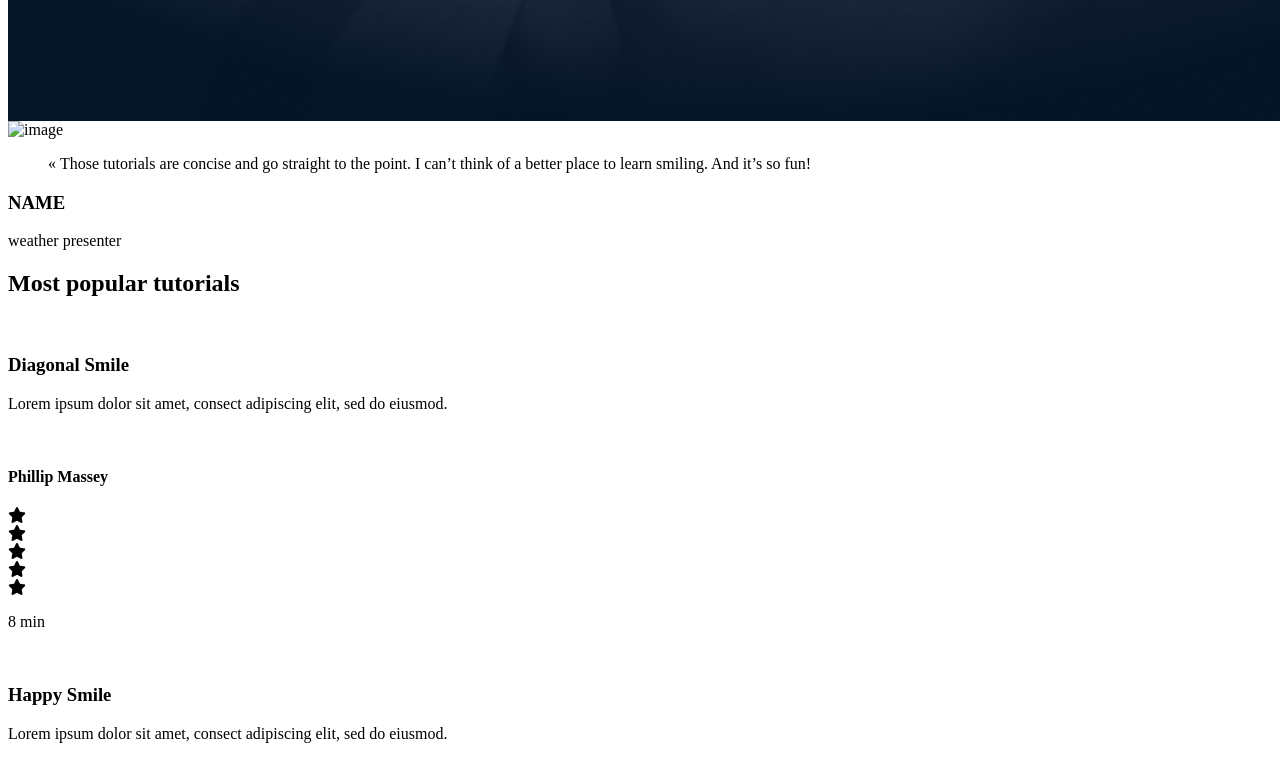
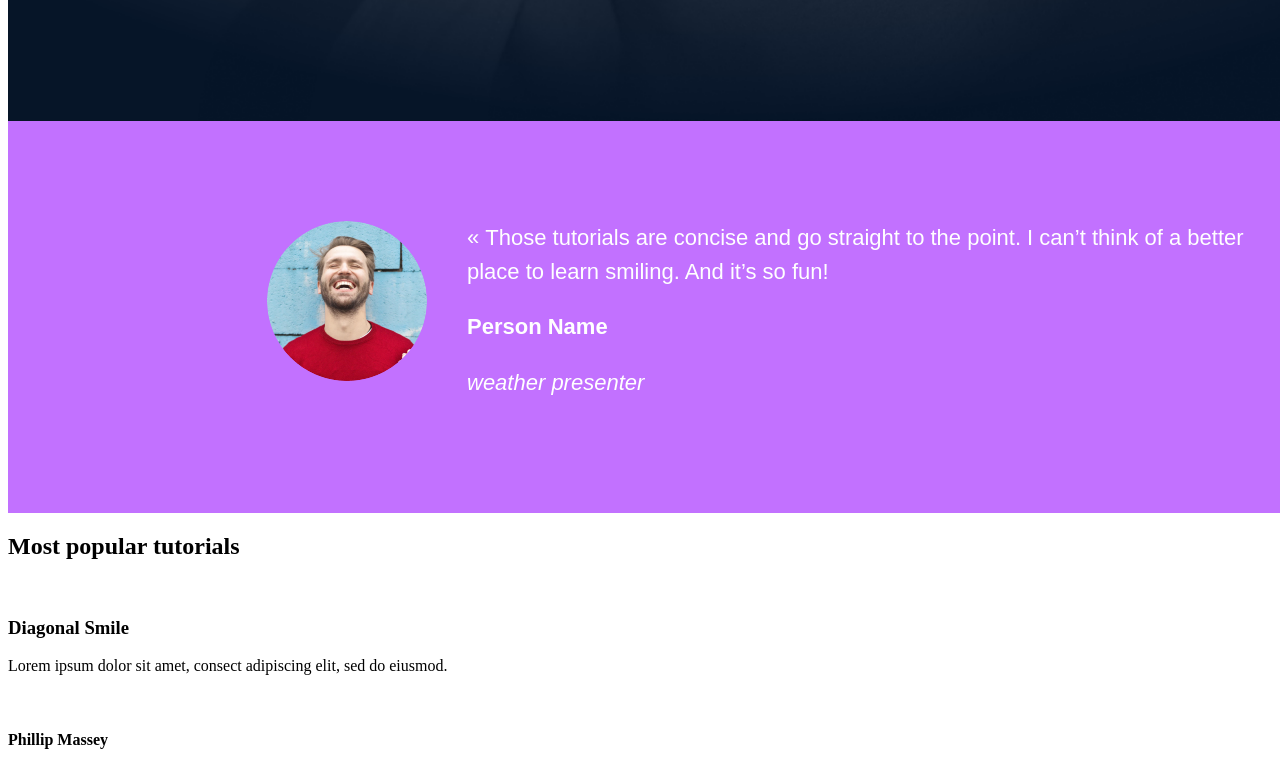
Before and after one commit to Nonnyman1/alx_html_css, a plain HTML site: page css_advanced/index.html in a window 1280 px wide. Shown: the part 980-1747 px from the top of the page. Drawn offline with Linux system fonts and the light colour scheme.

Commit message:
add quote section design

```diff
--- a/css_advanced/index.html
+++ b/css_advanced/index.html
@@ -62,13 +62,13 @@
             </div>
         </section>
     </div>
-        <section>
+        <section class="quote">
             <div>
-                <img src="./images/Bitmap.png" alt="image">
+                <img src="5.png" alt="image">
             </div>
-            <div>
-                <blockquote>« Those tutorials are concise and go straight to the point. I can’t think of a better place to learn smiling. And it’s so fun!</blockquote>
-                <h3>NAME</h3>
+            <div class="mine">
+                <blockquote>« Those tutorials are concise and go straight to the point. I can’t think of a better </br>place to learn smiling. And it’s so fun!</blockquote>
+                <h3>Person Name</h3>
                 <P>weather presenter</P>
             </div>
         </section>
--- a/css_advanced/styles.css
+++ b/css_advanced/styles.css
@@ -101,7 +101,7 @@ h1 {
 button{
     display: inline-block;
     color: white;
-    background-color: blueviolet;
+    background-color: #C271FF;
     border: none;
     border-radius: 100px;
     cursor: pointer;
@@ -143,7 +143,7 @@ button:hover {
 }
 
 p span {
-    color: purple;
+    color: #C271FF;
     font-weight: 700;
 }
 
@@ -179,3 +179,61 @@ p span {
     text-align: center;
     text-wrap: wrap;
 }
+
+.quote {
+    display: flex;
+    width: 1440px;
+    height: 392px;
+    top: 1093px;
+    left: -1px;
+    gap: 0px;
+    opacity: 0px;
+    background-color: #C271FF;
+}
+
+.quote img {
+    width: 160px;
+    height: 160px;
+    margin-top: 100px;
+    margin-left: 259px;
+    gap: 0px;
+    opacity: 0px;
+    border-radius: 80px;
+}
+
+blockquote {
+    font-family: sans-serif;
+    font-size: 22px;
+    font-weight: 400;
+    line-height: 33.6px;
+    text-align: left;
+    color: #FFFFFF;
+    text-wrap: wrap;
+    margin-top: 100px;
+}
+.mine h3 {
+    font-family: sans-serif;
+    font-size: 22px;
+    font-weight: 700;
+    line-height: 33.6px;
+    text-align: left;
+    margin-left: 40px;
+    color: #FFFFFF;
+}
+
+.mine p {
+    width: 165px;
+    height: 34px;
+    margin-top: 0px;
+    margin-left: 40px;
+    gap: 0px;
+    opacity: 0px;
+    font-family: sans-serif;
+    font-size: 22px;
+    font-style: italic;
+    font-weight: 400;
+    line-height: 33.6px;
+    text-align: left;
+    color: #FFFFFF;
+    text-wrap: nowrap;
+}
```
